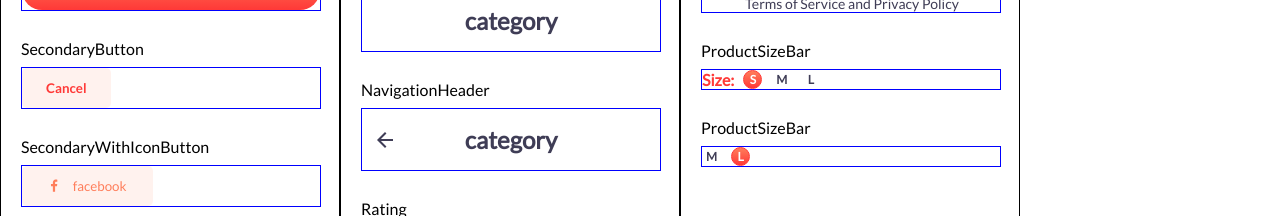
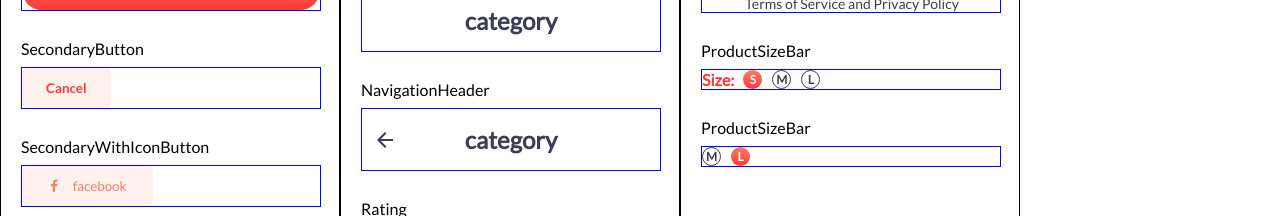
Before and after one commit to SVladikO/depoistu, a React (Create React App) app: page /components in a window 1280 px wide. Shown: the part 544-760 px from the top of the page. Built offline with nearby package versions, Linux system fonts and the light colour scheme.

Commit message:
Deleted border from selected button

```diff
--- a/src/component/ProductSizeBar/ProductSizeBar.style.js
+++ b/src/component/ProductSizeBar/ProductSizeBar.style.js
@@ -25,7 +25,7 @@ export const SizeBlock = styled.div`
   justify-content: center;
 
   border-radius: 50%;
-  ${p => p.active && `border: 1px solid ${THEME.COLOR.PRIMARY}`};
+  ${p => !p.active && `border: 1px solid ${THEME.COLOR.ACCENT1}`};
   color:       ${p => p.active ? THEME.COLOR.ACCENT4 : THEME.COLOR.ACCENT1};
   background:  ${p => p.active ? `linear-gradient(${THEME.GRADIENT.FROM}, ${THEME.GRADIENT.TO})` : THEME.COLOR.ACCENT4};
 `;
```
